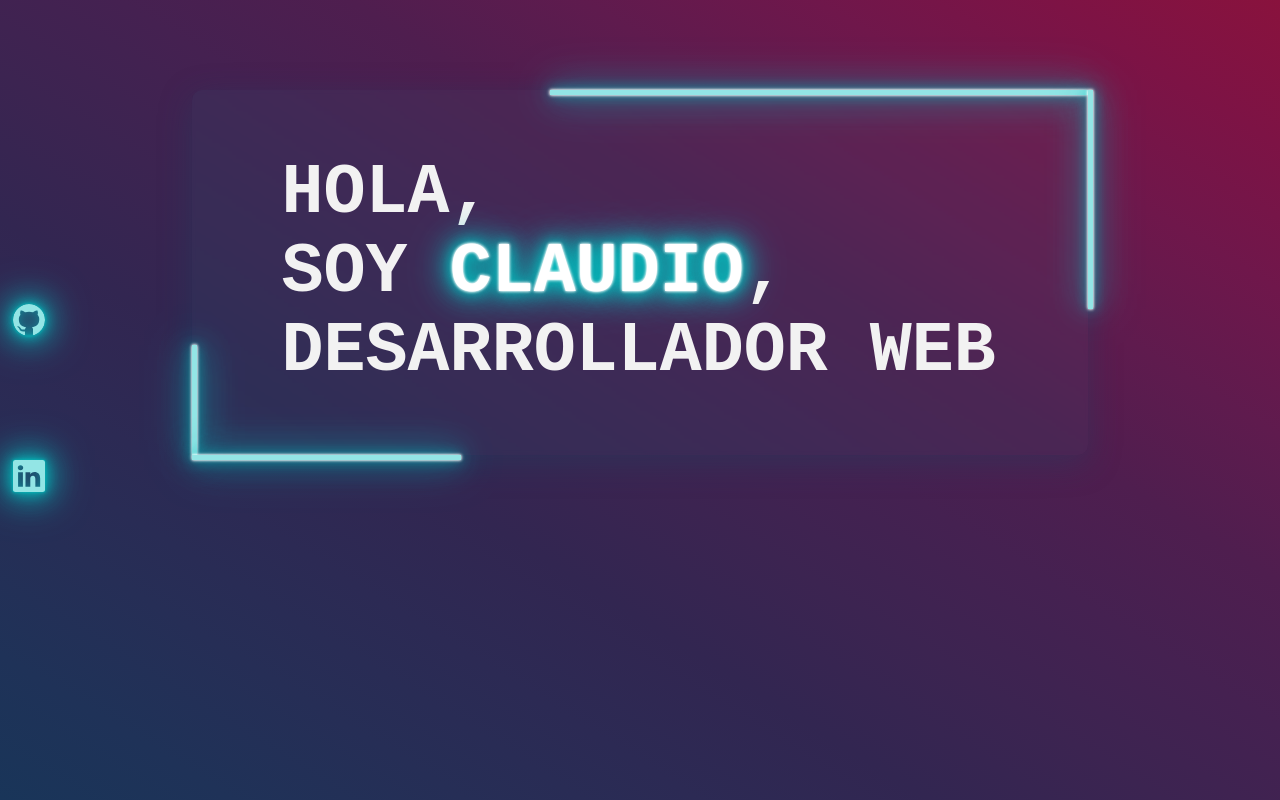
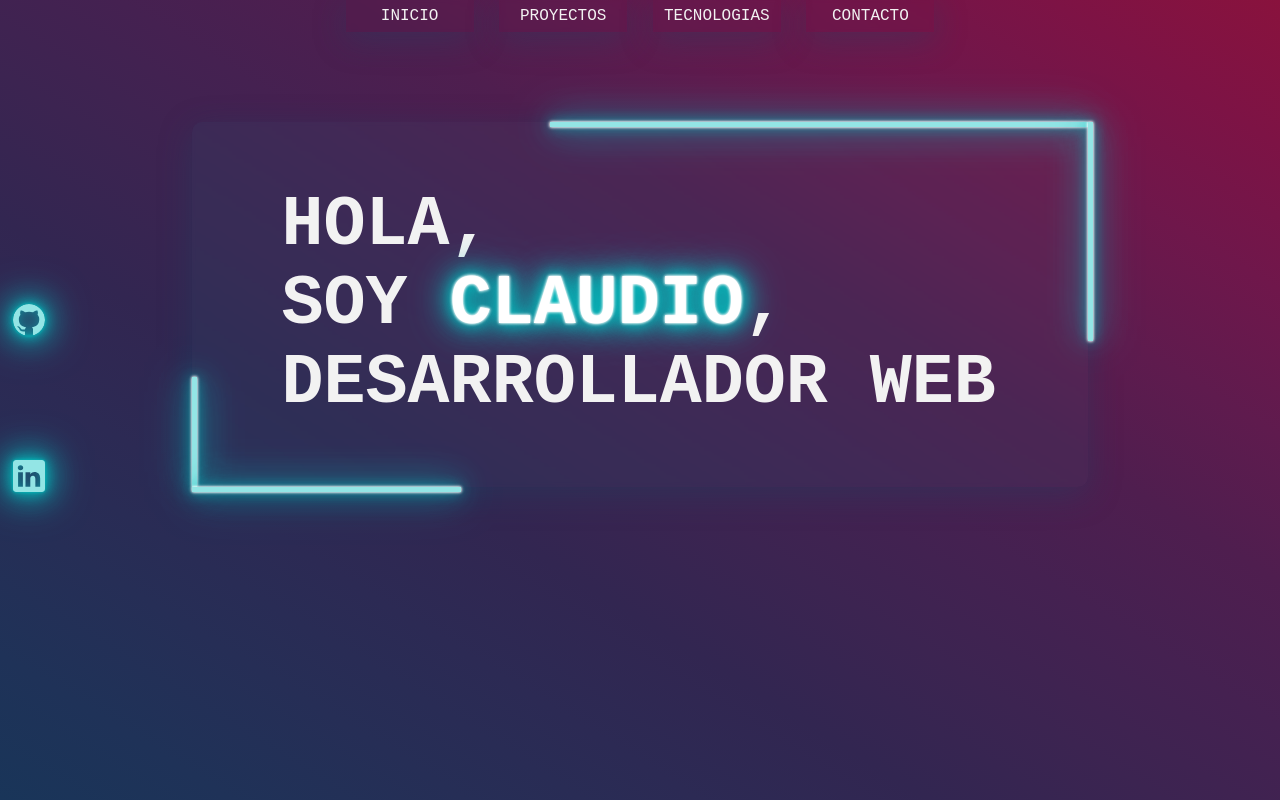
Before and after one commit to krieger1997/portfolio, a plain HTML site: page index.html in a window 1280 px wide. Shown: the top 800 px of the page. Drawn offline with nearby package versions, Linux system fonts and the light colour scheme; a web font is replaced by a local one.

Commit message:
inicio nav

```diff
--- a/index.html
+++ b/index.html
@@ -10,23 +10,25 @@
     <link rel="stylesheet" href="style.css">
     <link rel="preconnect" href="https://fonts.googleapis.com">
     <link rel="preconnect" href="https://fonts.gstatic.com" crossorigin>
-    <link href="https://fonts.googleapis.com/css2?family=Chivo+Mono:wght@300&display=swap" rel="stylesheet">
-
-    <script src="https://cdn.jsdelivr.net/npm/typed.js@2.0.12"></script>
-    <!-- https://github.com/mattboldt/typed.js/ -->
-
-
+    <link href="https://fonts.googleapis.com/css2?family=Chivo+Mono:wght@100;300&display=swap" rel="stylesheet">
 </head>
 
 <body>
     <div class="container">
+        <div id="nav">
+            <div><span>INICIO</span></div>
+            <div><span>PROYECTOS</span></div>
+            <div><span>TECNOLOGIAS</span></div>
+            <div><span>CONTACTO</span></div>
+        </div>
+
         <div id="izquierda">
-            <a class="a_iconos" href="#"><svg xmlns="http://www.w3.org/2000/svg" width="32" height="32" id="github_icono"
+            <a class="a_iconos" href="https://github.com/krieger1997" target="_blank"><svg xmlns="http://www.w3.org/2000/svg" width="32" height="32" id="github_icono"
                     class="bi bi-github" viewBox="0 0 16 16">
                     <path
                         d="M8 0C3.58 0 0 3.58 0 8c0 3.54 2.29 6.53 5.47 7.59.4.07.55-.17.55-.38 0-.19-.01-.82-.01-1.49-2.01.37-2.53-.49-2.69-.94-.09-.23-.48-.94-.82-1.13-.28-.15-.68-.52-.01-.53.63-.01 1.08.58 1.23.82.72 1.21 1.87.87 2.33.66.07-.52.28-.87.51-1.07-1.78-.2-3.64-.89-3.64-3.95 0-.87.31-1.59.82-2.15-.08-.2-.36-1.02.08-2.12 0 0 .67-.21 2.2.82.64-.18 1.32-.27 2-.27.68 0 1.36.09 2 .27 1.53-1.04 2.2-.82 2.2-.82.44 1.1.16 1.92.08 2.12.51.56.82 1.27.82 2.15 0 3.07-1.87 3.75-3.65 3.95.29.25.54.73.54 1.48 0 1.07-.01 1.93-.01 2.2 0 .21.15.46.55.38A8.012 8.012 0 0 0 16 8c0-4.42-3.58-8-8-8z" />
                 </svg></a>
-            <a class="a_iconos" href="#"><svg xmlns="http://www.w3.org/2000/svg" width="32" height="32" id="linkedin_icono"
+            <a class="a_iconos" href="https://www.linkedin.com/in/claudio-cabrera-martinez/" target="_blank"><svg xmlns="http://www.w3.org/2000/svg" width="32" height="32" id="linkedin_icono"
                     class="bi bi-linkedin" viewBox="0 0 16 16">
                     <path
                         d="M0 1.146C0 .513.526 0 1.175 0h13.65C15.474 0 16 .513 16 1.146v13.708c0 .633-.526 1.146-1.175 1.146H1.175C.526 16 0 15.487 0 14.854V1.146zm4.943 12.248V6.169H2.542v7.225h2.401zm-1.2-8.212c.837 0 1.358-.554 1.358-1.248-.015-.709-.52-1.248-1.342-1.248-.822 0-1.359.54-1.359 1.248 0 .694.521 1.248 1.327 1.248h.016zm4.908 8.212V9.359c0-.216.016-.432.08-.586.173-.431.568-.878 1.232-.878.869 0 1.216.662 1.216 1.634v3.865h2.401V9.25c0-2.22-1.184-3.252-2.764-3.252-1.274 0-1.845.7-2.165 1.193v.025h-.016a5.54 5.54 0 0 1 .016-.025V6.169h-2.4c.03.678 0 7.225 0 7.225h2.4z" />
@@ -39,20 +41,10 @@
             <div id="borderright"></div>
             <div id="borderbottom"></div>
             <p class="titulo" id="titulo1">HOLA,</p>
-
             <p class="titulo" id="titulo2">SOY <span id="nombre">CLAUDIO</span>,</p>
             <p class="titulo" id="titulo3">DESARROLLADOR WEB</p>
-            <!-- <span class="titulo" id="titulo_texto"></span> -->
         </div>
-        <!-- <div class="svg">
-            <?xml version="1.0" encoding="utf-8"?>
-<svg viewBox="0 0 500 500" xmlns="http://www.w3.org/2000/svg" id="xwing">
-  <path style="stroke: rgb(0, 0, 0); paint-order: stroke markers; fill: rgba(255, 246, 239, 0.85);" d="M 271.358 186.039 L 497.603 183.551 L 486.62 198.284 L 284.179 225.545 L 467.452 386.155 L 459.234 399.053 L 224.491 246.576 L 271.358 186.039 Z"/>
-  <path style="stroke: rgb(0, 0, 0); paint-order: stroke markers; fill: rgba(255, 246, 239, 0.8);" d="M 195.579 141.932 L 16.635 12.304 L 4.755 26.633 L 140.404 178.686 L 25.092 176.933 L 10.016 191.442 L 147.445 202.744 L 195.579 141.932 Z"/>
-  <path style="stroke: rgb(0, 0, 0); fill-rule: nonzero; paint-order: stroke markers; fill: rgba(255, 246, 239, 0.78);" d="M 209.86 136.838 L 216.846 141.075 L 218.78 146.546 L 255.59 169.894 L 263.746 170.813 L 270.028 175.767 L 203.914 260.922 L 176.083 288.506 L 70.594 414.898 L 70.253 422.418 L 38.828 450.153 L 29.003 445.151 L 44.196 408.214 L 51.99 400.019 L 118.096 279.505 L 138.757 231.19 L 151.025 210.846 L 209.86 136.838 Z"/>
-</svg>
-        </div>
-    </div> -->
+
         <div class="container2">
 
 
@@ -71,18 +63,7 @@
 
 
 
-        <script>
-            var options = {
-                strings: ['¿Qué tal?', 'soy Claudio', 'soy desarrollador web'],
-                typeSpeed: 70,
-                loop: true,
-                backSpeed: 20,
-                backDelay: 1000
-            };
 
-        // var typed = new Typed('#titulo_texto', options);
-
-        </script>
 
 </body>
 
--- a/style.css
+++ b/style.css
@@ -31,8 +31,35 @@ body::-webkit-scrollbar-thumb {
 }
 
 .container {
-    padding-bottom: 200px;
+    /* padding-bottom: 200px; */
     min-height: 70vh;
+}
+
+#nav{
+    display: flex;
+    flex-direction: row;
+    justify-content: center;
+    column-gap: 2%;
+}
+#nav>div{
+    width: 10%;
+    display: flex;
+    justify-content: center;
+    align-items: center;
+
+    background: rgba(111,23,75, 0.1);
+    box-shadow: 0 8px 32px 0 rgba(26, 71, 101, 0.37);
+    backdrop-filter: blur(2px);
+    -webkit-backdrop-filter: blur(2px);
+
+    height: 2em;
+    color: #f2f2f2;
+    font-family: 'Chivo Mono', monospace;
+    transition: 0.7s;
+    cursor: pointer;
+}
+#nav>div:hover{
+    background-color: #04BFBF;
 }
 
 .container2 {
@@ -156,9 +183,22 @@ svg{
         0 0 0.8rem #04BFBF,
         0 0 2.8rem #04BFBF,
         inset 0 0 1.3rem #04BFBF;
+    transition: 0.3s;
+}
+svg:hover{
+    fill: #cef1f1;
+    box-shadow: inset 0 0 .2rem #52ebeb,
+        0 0 .2rem #52ebeb,
+        0 0 2rem #52ebeb,
+        0 0 0.8rem #52ebeb,
+        0 0 2.8rem #52ebeb,
+        inset 0 0 1.3rem #52ebeb;
 }
 #github_icono{
     border-radius: 50%;
+}
+#linkedin_icono{
+    border-radius: 10%;
 }
 
 @media only screen and (max-width: 768px) {
```
